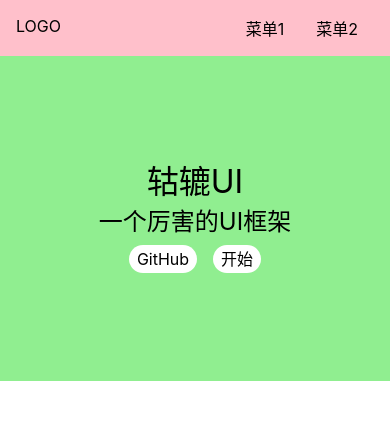
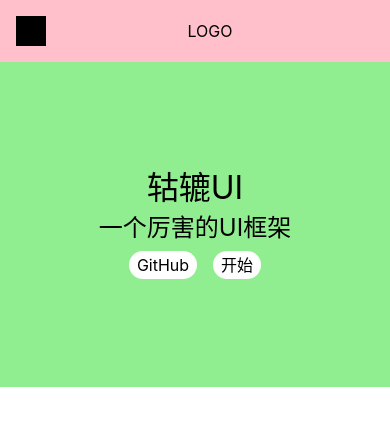
Before and after one commit to YingJiangHui/lemon-ui, a Vue app: page /#/ in a window 390 px wide. Shown: the top 426 px of the page. Built offline with nearby package versions, Linux system fonts and the light colour scheme; the HTML template or start-up script is replaced by a standard one.

Commit message:
topnav响应式，响应式显示aside

```diff
--- a/src/App.vue
+++ b/src/App.vue
@@ -10,7 +10,11 @@ import {
 export default {
     name: 'App',
     setup() {
-        const menuVisible = ref(false);
+        const {
+            clientWidth: width
+        } = document.documentElement
+
+        const menuVisible = ref(width > 500);
         provide('menuVisible', menuVisible);
     }
 }
--- a/src/components/Topnav.vue
+++ b/src/components/Topnav.vue
@@ -1,6 +1,7 @@
 <template>
 <div class="topnav">
-    <div class="logo" @click="toggleMenu">LOGO</div>
+    <span class="toggleAside" @click="toggleMenu"></span>
+    <div class="logo">LOGO</div>
     <ul class="menu">
         <li>菜单1</li>
         <li>菜单2</li>
@@ -34,6 +35,8 @@ export default {
     background: pink;
     display: flex;
     padding: 16px;
+    justify-content: center;
+    align-items: center;
 
     >.logo {
         max-width: 6em;
@@ -49,5 +52,27 @@ export default {
             margin: 0 1em;
         }
     }
+
+    >.toggleAside {
+        width: 30px;
+        height: 30px;
+        background: black;
+        display: none;
+    }
+
+    @media (max-width:500px) {
+        >.menu {
+            display: none;
+        }
+
+        >.logo {
+            margin-right: auto;
+            margin-left: auto;
+        }
+
+        >.toggleAside {
+            display: block;
+        }
+    }
 }
 </style>
```
